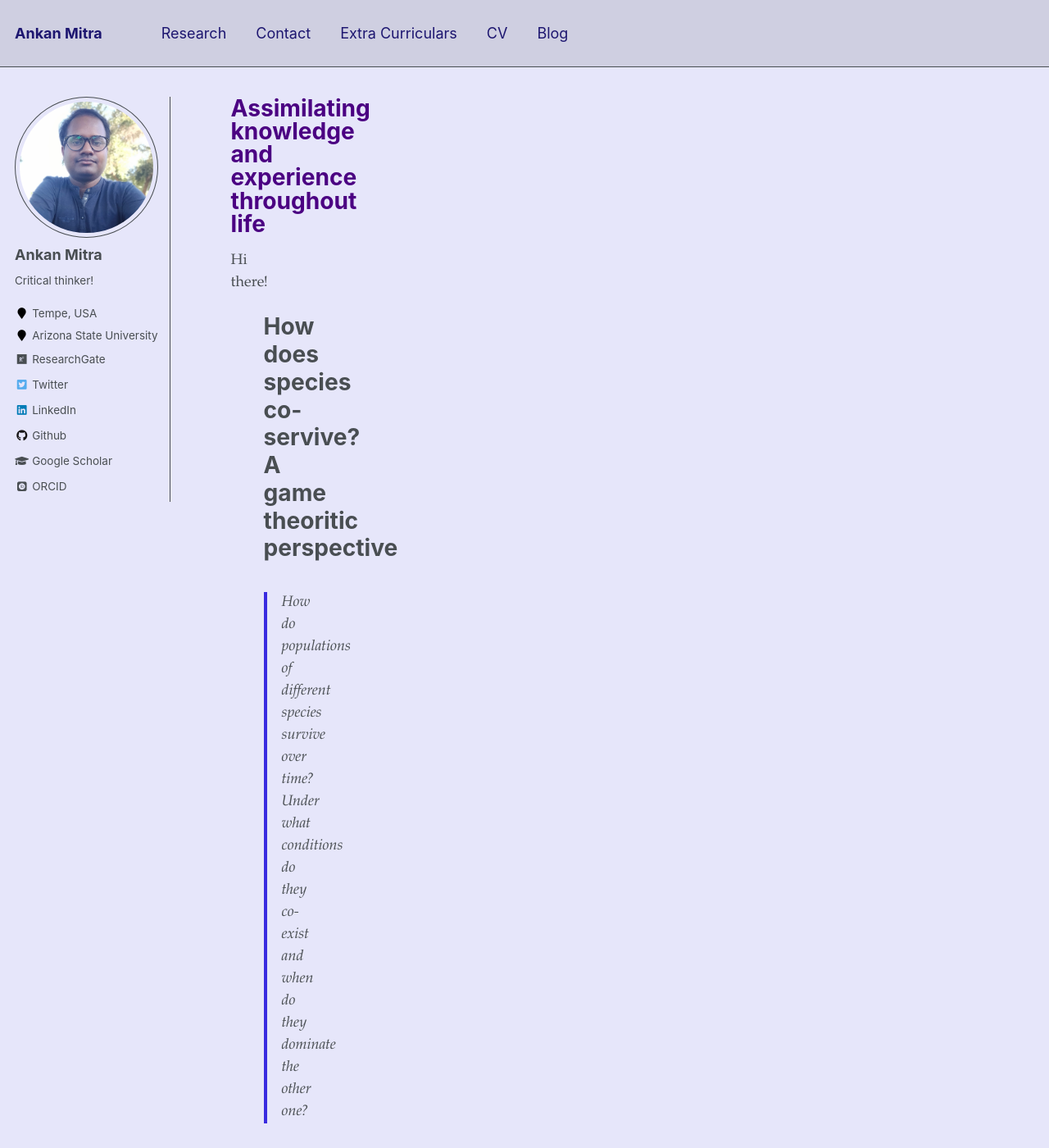
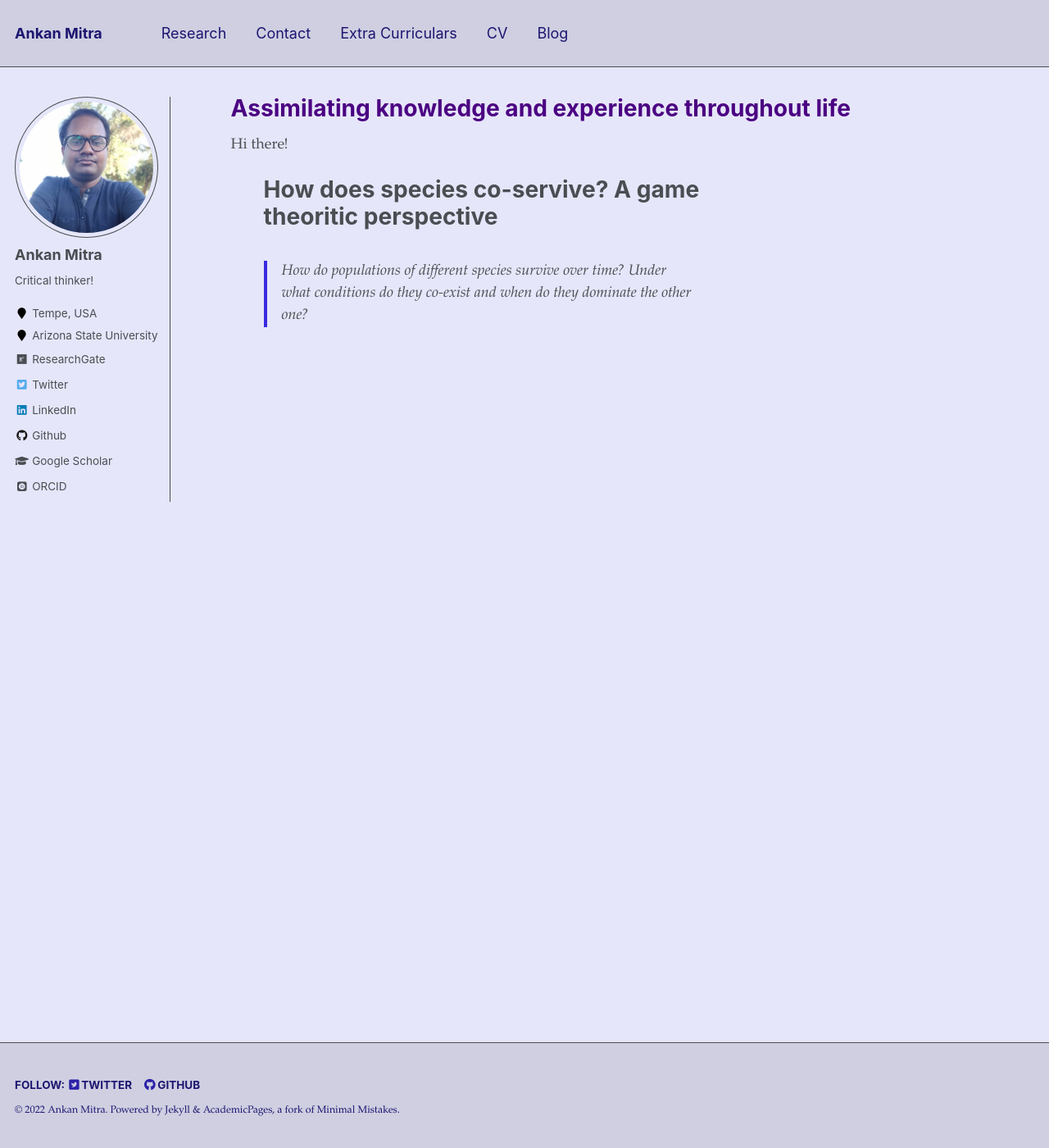
Before and after one commit to percyjackson9/percyjackson9.github.io, a Jekyll site: the page built from _pages/blog.md, in a window 1280 px wide and 1400 px high. Shown: the whole window at 82% size. Built offline with Jekyll 4.4.1, drawn with Linux system fonts in a browser that asks for light colours; some web fonts are replaced.

Commit message:
Update _archive.scss

```diff
--- a/_sass/_archive.scss
+++ b/_sass/_archive.scss
@@ -10,7 +10,7 @@
   }
 
   @include breakpoint($large) {
-    @include span(1 of 12);  /* change 10 of 12 last to 12 of 12 */
+    @include span(10 of 12 last);  /* change 10 of 12 last to 12 of 12 */
     @include prefix(0.5 of 12);
   }
 
@@ -95,7 +95,7 @@
   }
 
   @include breakpoint($large) {
-    padding-right: $right-sidebar-width;
+    padding-right: 0em; /* $right-sidebar-width; */
   }
 
   @include breakpoint($x-large) {
```
